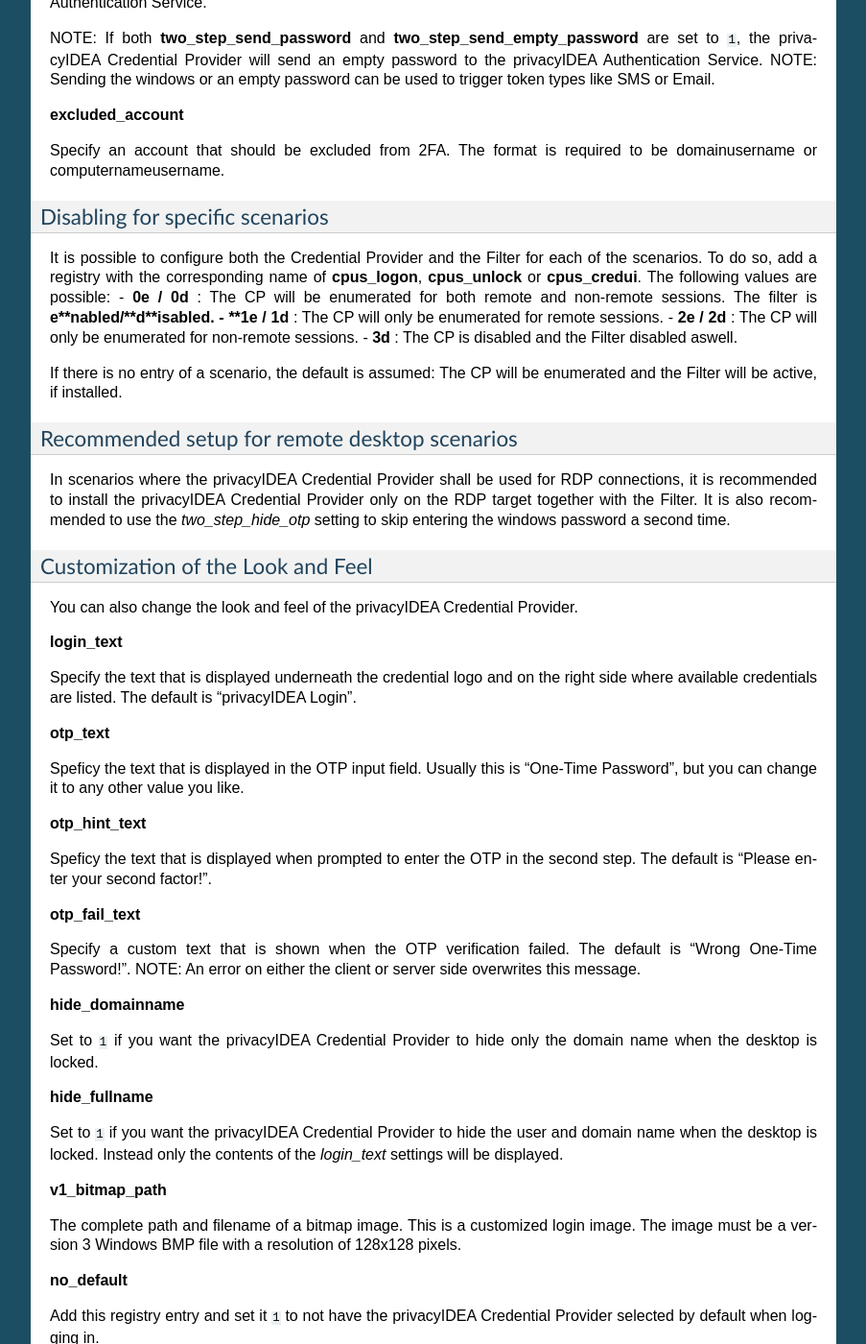
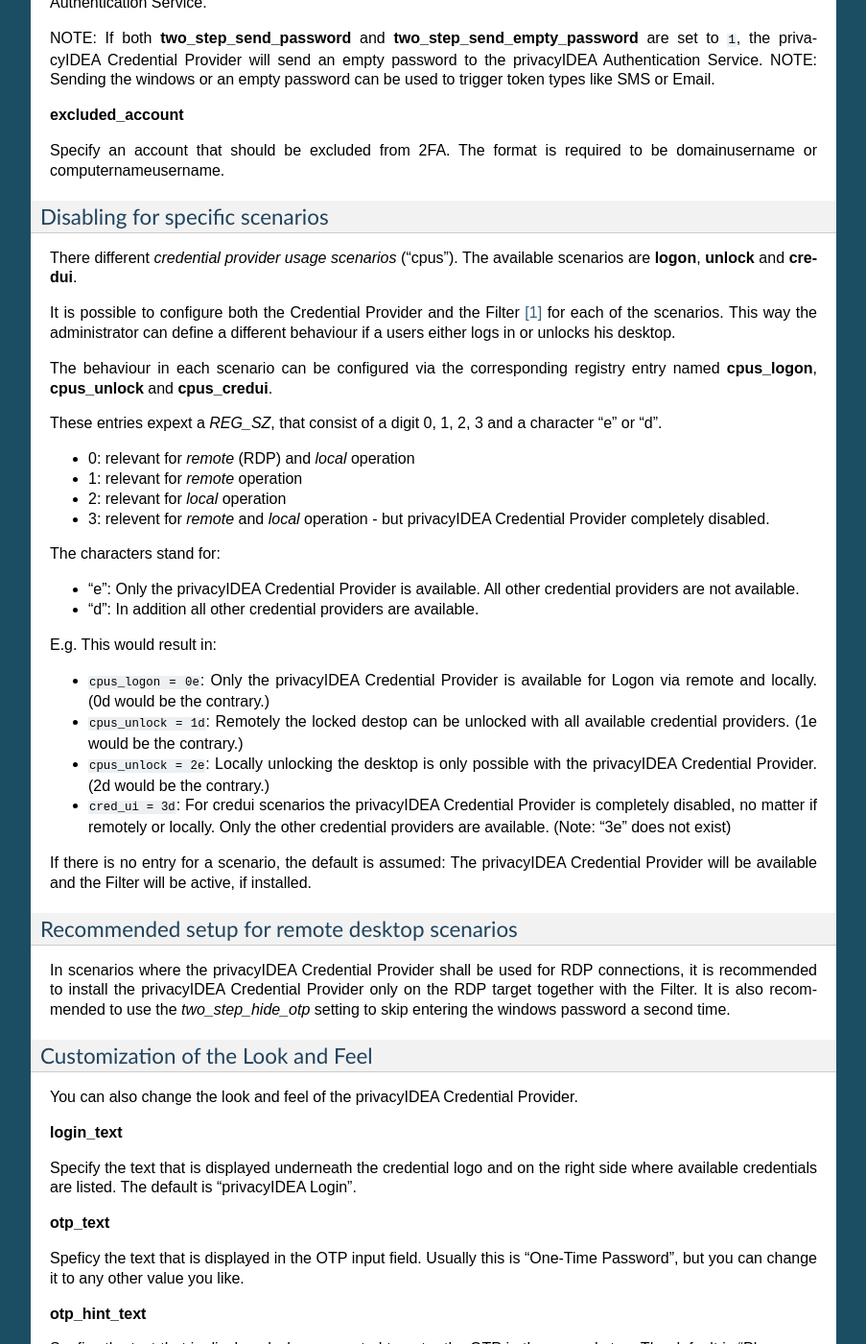
Before and after one commit to privacyidea/privacyidea-credential-provider, a Sphinx documentation site: the page built from doc/configuration.rst, in a window 1280 px wide and 1400 px high, scrolled down 1487 px. Shown: the whole window at 96% size, without its empty margins (198-1101 px from the left). Built offline with Sphinx 7.4.7, drawn with Linux system fonts in a browser that asks for light colours; some of the changed text lies outside the part shown.

Commit message:
Rewrite the detailed filter docs

```diff
--- a/doc/configuration.rst
+++ b/doc/configuration.rst
@@ -87,15 +87,46 @@
 Disabling for specific scenarios
 ~~~~~~~~~~~~~~~~~~~~~~~~~~~~~~~~
 
-It is possible to configure both the Credential Provider and the Filter for each of the scenarios.
-To do so, add a registry with the corresponding name of **cpus_logon**, **cpus_unlock** or **cpus_credui**.
-The following values are possible:
-- **0e / 0d** : The CP will be enumerated for both remote and non-remote sessions. The filter is **e**nabled/**d**isabled.
-- **1e / 1d** : The CP will only be enumerated for remote sessions.
-- **2e / 2d** : The CP will only be enumerated for non-remote sessions.
-- **3d** : The CP is disabled and the Filter disabled aswell.
+There different *credential provider usage scenarios* ("cpus"). The available
+scenarios are **logon**, **unlock** and **credui**.
 
-If there is no entry of a scenario, the default is assumed: The CP will be enumerated and the Filter will be active, if installed.
+It is possible to configure both the Credential Provider and the Filter [#f1]_ for each of the scenarios.
+This way the administrator can define a different behaviour if a users either logs in or
+unlocks his desktop.
+
+The behaviour in each scenario can be configured via the corresponding registry
+entry named **cpus_logon**, **cpus_unlock** and **cpus_credui**.
+
+These entries expext a *REG_SZ*, that consist of a digit 0, 1, 2, 3 and a
+character "e" or "d".
+
+* 0: relevant for *remote* (RDP) and *local* operation
+* 1: relevant for *remote* operation
+* 2: relevant for *local* operation
+* 3: relevent for *remote* and *local* operation - but privacyIDEA
+  Credential Provider completely disabled.
+
+The characters stand for:
+
+* "e": Only the privacyIDEA Credential Provider is available. All other
+  credential providers are not available.
+* "d": In addition all other credential providers are available.
+
+E.g. This would result in:
+
+* ``cpus_logon = 0e``: Only the privacyIDEA Credential Provider is available for
+  Logon via remote and locally. (0d would be the contrary.)
+* ``cpus_unlock = 1d``: Remotely the locked destop can be unlocked with all
+  available credential providers. (1e would be the contrary.)
+* ``cpus_unlock = 2e``: Locally unlocking the desktop is only possible with the
+  privacyIDEA Credential Provider. (2d would be the contrary.)
+* ``cred_ui = 3d``: For credui scenarios the privacyIDEA Credential Provider
+  is completely disabled, no matter if remotely or locally. Only the other
+  credential providers are available.
+  (Note: "3e" does not exist)
+
+If there is no entry for a scenario, the default is assumed:
+The privacyIDEA Credential Provider will be available and the Filter will be active, if installed.
 
 Recommended setup for remote desktop scenarios
 ~~~~~~~~~~~~~~~~~~~~~~~~~~~~~~~~~~~~~~~~~~~~~~
@@ -193,3 +224,8 @@
 In some cases it can be useful to log sensitive data (e.g. passwords) to find the cause of a problem. By default sensitive data is not logged.
 To log sensitive data aswell, create a new registry key of type *REG_SZ* with the name *log_sensitive* and a value of *1*. This can be deleted after creating a logfile.
 NOTE: This only affects the *debug* versions of the privacyIDEA Credential Provider.
+
+.. rubric:: Footnotes
+
+.. [#f1] The Filter is the component that defines, if only the privacyIDEA Credential Provider is be available for login. If the
+         Filter is not installed, then the privacyIDEA Credential Provider and all other credential providers are available.
```
